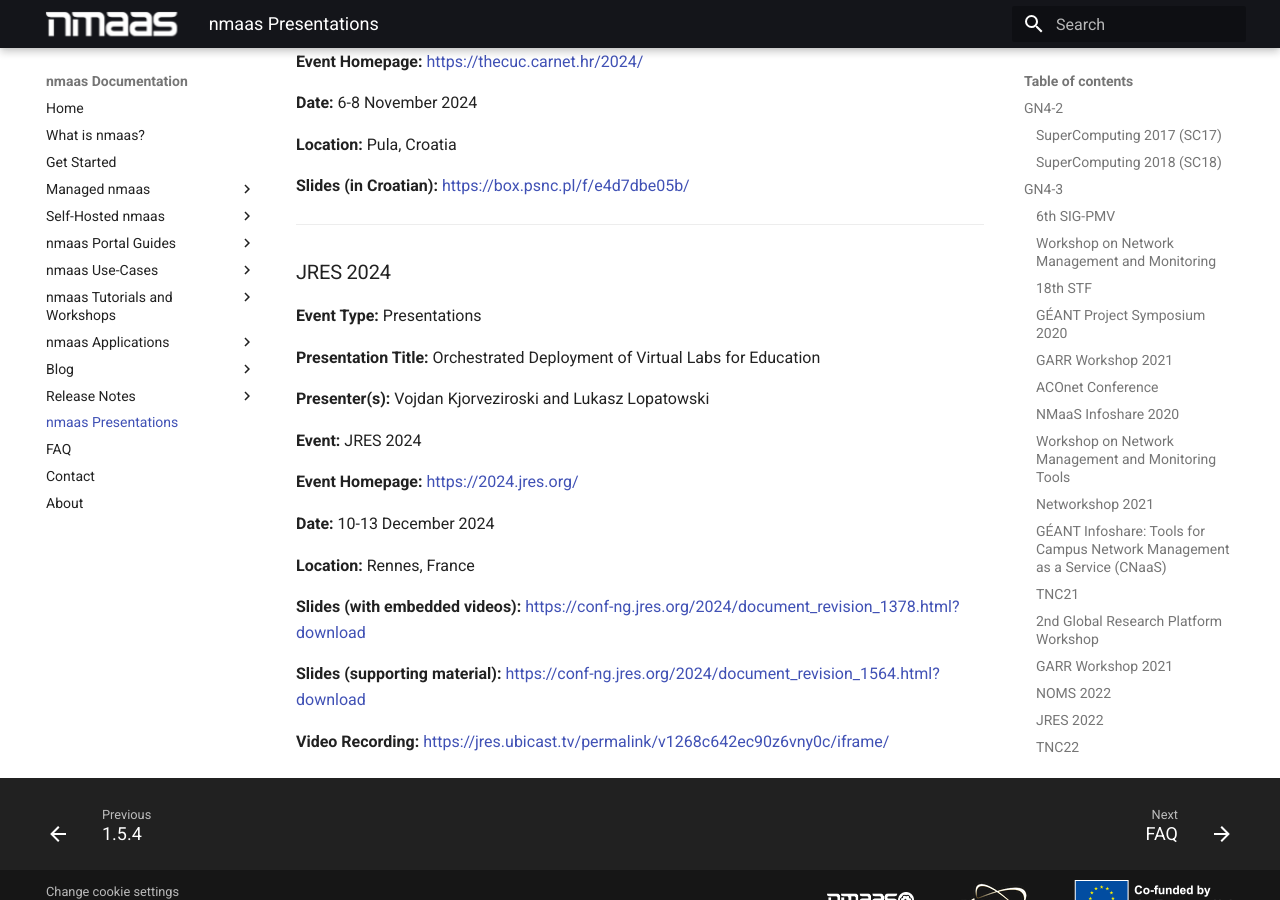
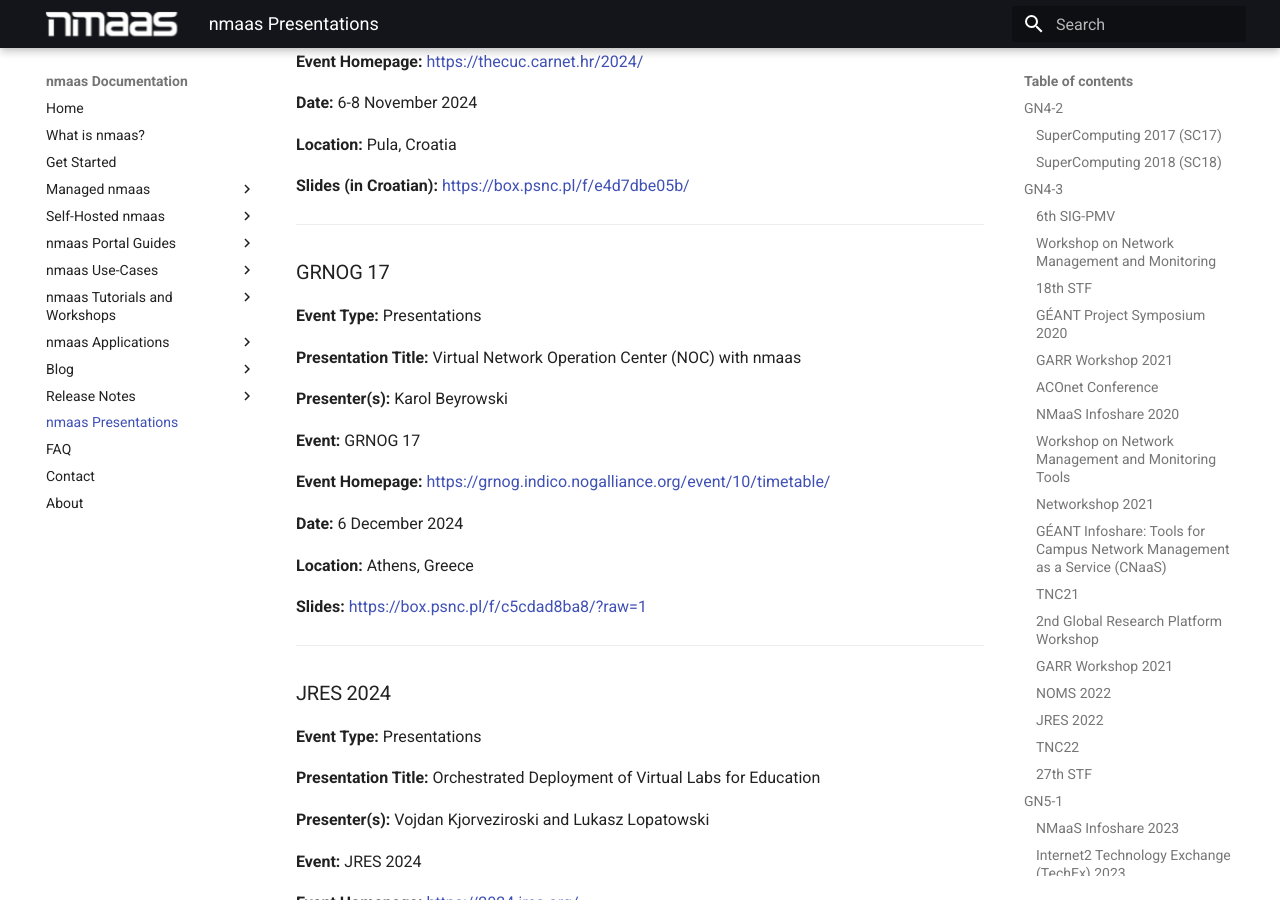
Before and after one commit to nmaas-platform/nmaas-docs, an MkDocs documentation site: the page built from docs/nmaas-presentations.md, in a window 1280 px wide and 900 px high, scrolled down 10224 px. Built offline with MkDocs 1.6.1 and Material for MkDocs 9.7.7, drawn with Linux system fonts in a browser that asks for light colours.

Commit message:
Resolve "Add info about GRNOG 17 presentation"

```diff
--- a/docs/nmaas-presentations.md
+++ b/docs/nmaas-presentations.md
@@ -483,6 +483,26 @@
 
 ---
 
+### GRNOG 17
+
+**Event Type:** Presentations
+
+**Presentation Title:** Virtual Network Operation Center (NOC) with nmaas
+
+**Presenter(s):** Karol Beyrowski
+
+**Event:** GRNOG 17
+
+**Event Homepage:** [https://grnog.indico.nogalliance.org/event/10/timetable/](https://grnog.indico.nogalliance.org/event/10/timetable/)
+
+**Date:** 6 December 2024
+
+**Location:** Athens, Greece
+
+**Slides:** [https://box.psnc.pl/f/c5cdad8ba8/?raw=1](https://box.psnc.pl/f/c5cdad8ba8/?raw=1)
+
+---
+
 ### JRES 2024
 
 **Event Type:** Presentations
```
